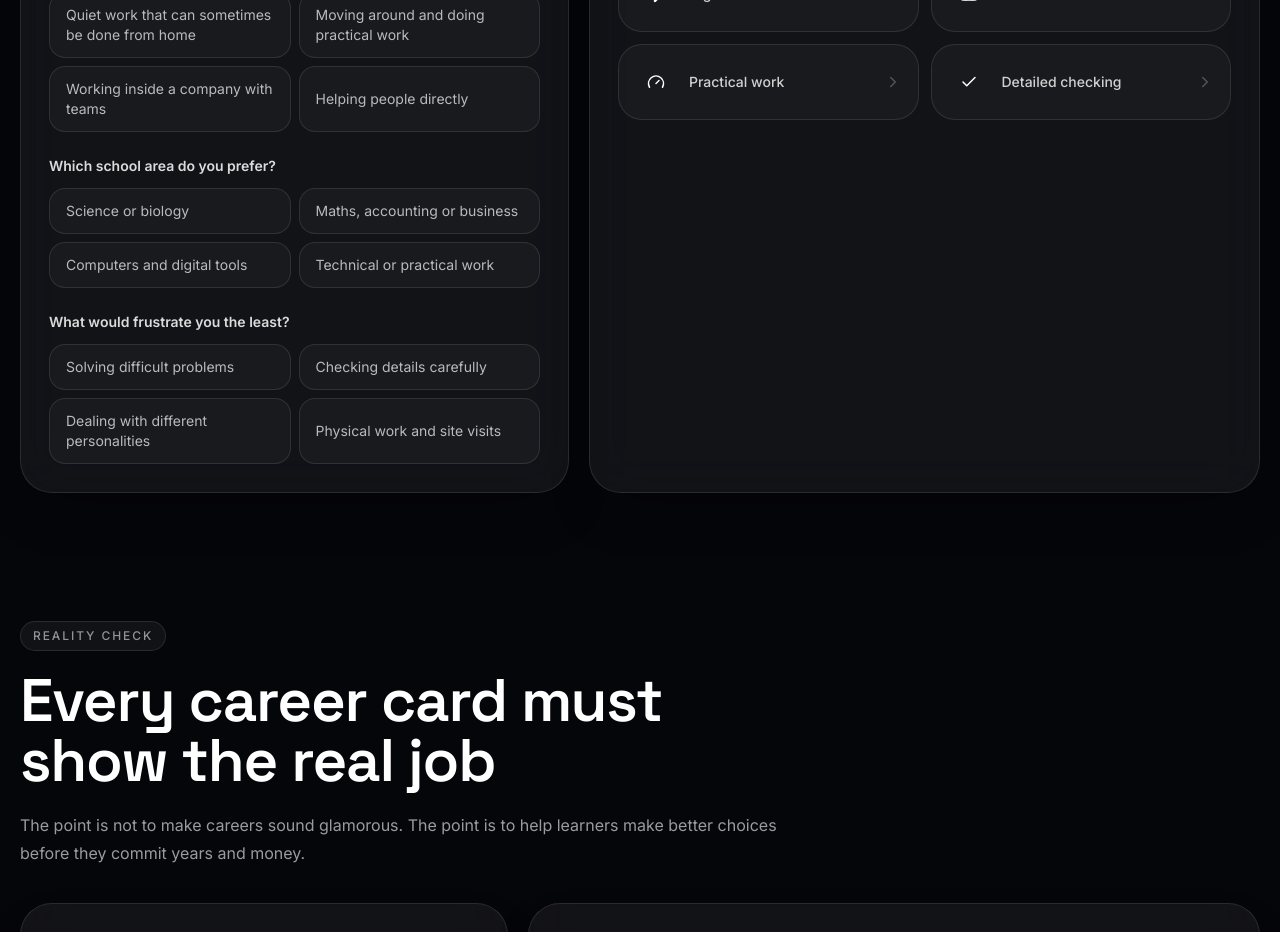
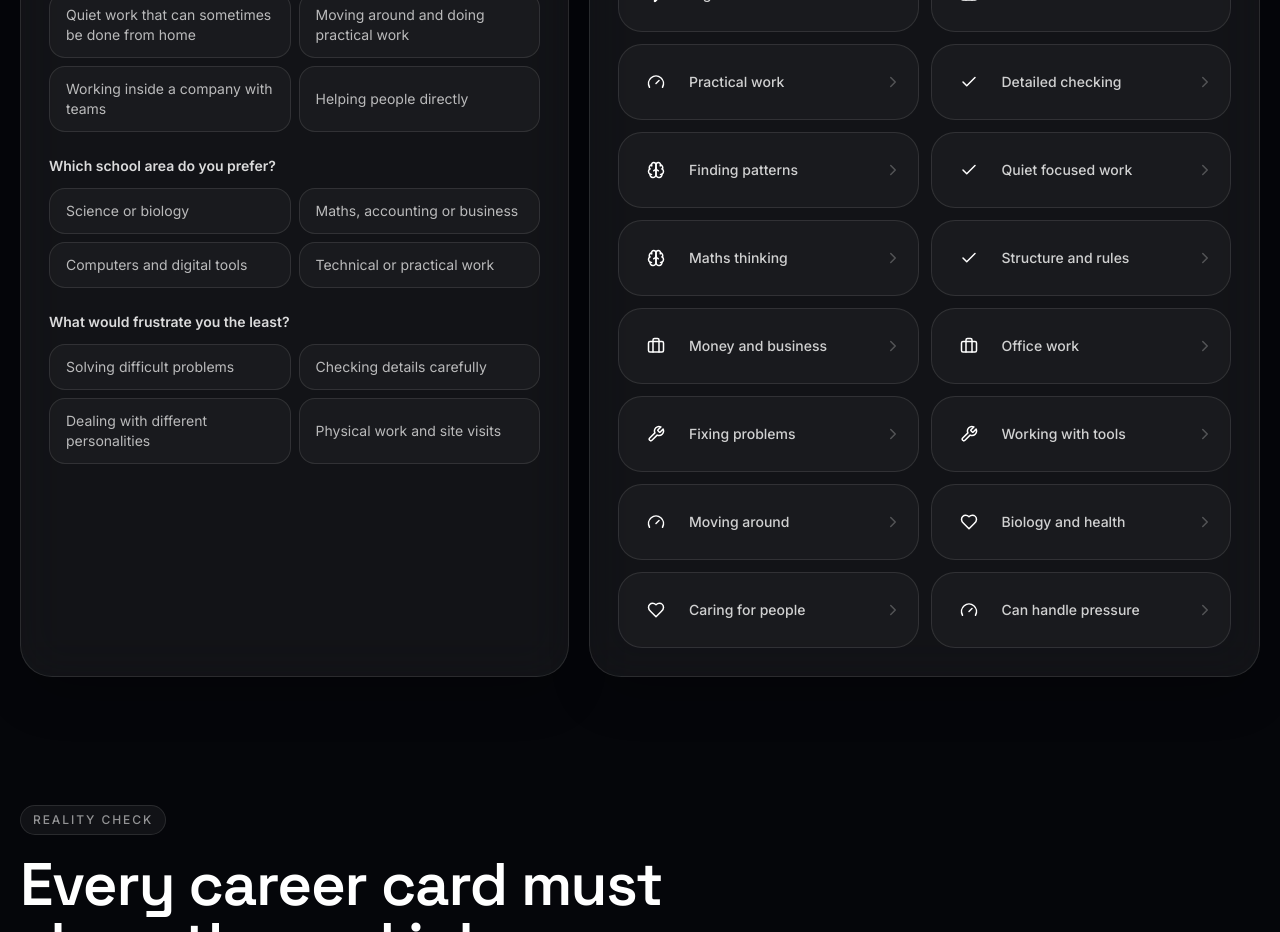
Before and after one commit to Mumoxa/Careerize, a React (Vite) app: page / in a window 1280 px wide. Shown: the part 1560-2492 px from the top of the page. Built offline with nearby package versions, Linux system fonts and the light colour scheme.

Commit message:
Expose all weighted scoring signals in catalog

```diff
--- a/src/data/careerCatalog.js
+++ b/src/data/careerCatalog.js
@@ -165,4 +165,16 @@ export const INTEREST_SIGNALS = [
   { value: "business", label: "Business decisions", icon: "Briefcase" },
   { value: "practical", label: "Practical work", icon: "Gauge" },
   { value: "detail", label: "Detailed checking", icon: "Check" },
+  { value: "patterns", label: "Finding patterns", icon: "Brain" },
+  { value: "quiet", label: "Quiet focused work", icon: "Check" },
+  { value: "maths", label: "Maths thinking", icon: "Brain" },
+  { value: "structure", label: "Structure and rules", icon: "Check" },
+  { value: "money", label: "Money and business", icon: "Briefcase" },
+  { value: "office", label: "Office work", icon: "Briefcase" },
+  { value: "fixing", label: "Fixing problems", icon: "Wrench" },
+  { value: "tools", label: "Working with tools", icon: "Wrench" },
+  { value: "moving", label: "Moving around", icon: "Gauge" },
+  { value: "biology", label: "Biology and health", icon: "Heart" },
+  { value: "care", label: "Caring for people", icon: "Heart" },
+  { value: "highStress", label: "Can handle pressure", icon: "Gauge" },
 ];
```
